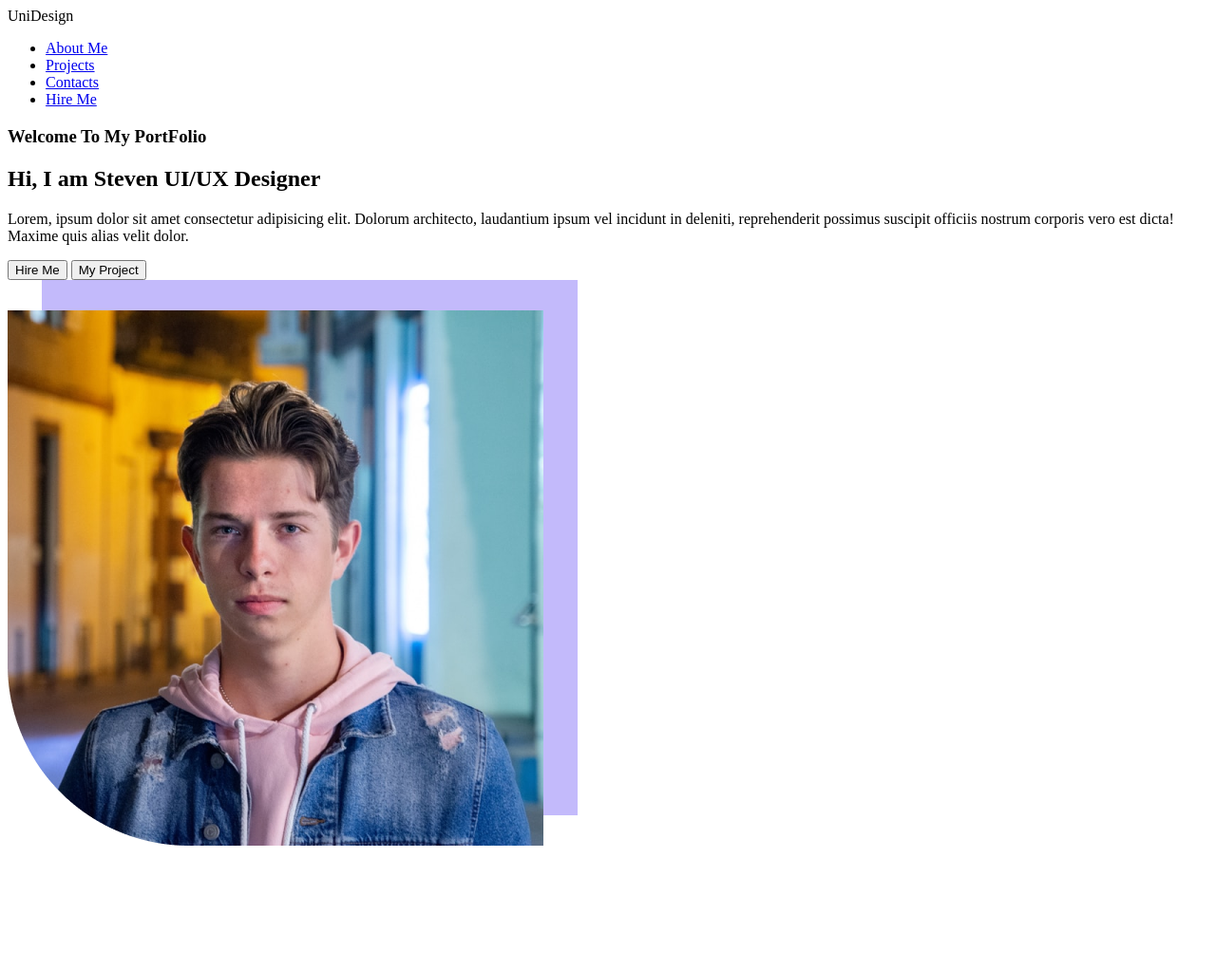
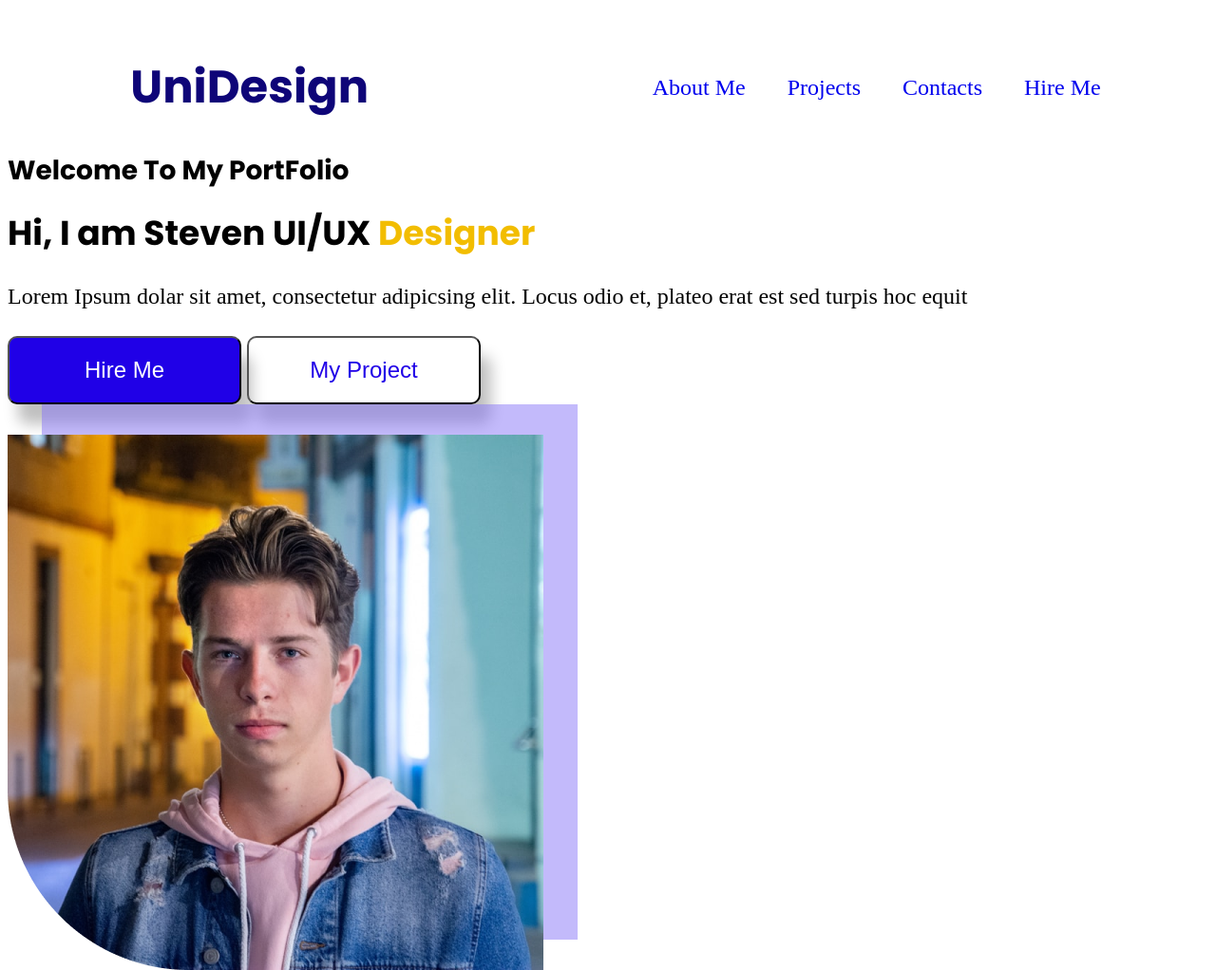
Before and after one commit to magarshak/figma-template, a plain HTML site: page src/index.html in a window 1280 px wide. Shown: the top 1022 px of the page at 95% size. Before the commit the page ends 903 px from the top, so only its background shows below. Drawn offline with Linux system fonts and the light colour scheme; a web font is replaced by a local one.

Commit message:
update index & style files

```diff
--- a/src/index.html
+++ b/src/index.html
@@ -3,9 +3,11 @@
   <head>
     <meta charset="UTF-8">
     <title>Figma Template</title>
+    <link rel="stylesheet" href="../src/style.css">
   </head>
   <body>
     <header>
+      <div class="header-container">
         <span class="logo">UniDesign</span>
         <div class="menu-container">
             <ul class="menu">
@@ -15,13 +17,14 @@
               <li class="menu-item"><a href="#">Hire Me</a></li>
             </ul>
         </div>
+      </div>
     </header>
     <main>
       <section class="welcome">
         <div class="welcome-text-container">
           <h3 class="welcome-subtitle">Welcome To My PortFolio</h3>
           <h1 class="welcome-title">Hi, I am Steven UI/UX <span>Designer</span></h1>
-          <p class="welcome-text">Lorem, ipsum dolor sit amet consectetur adipisicing elit. Dolorum architecto, laudantium ipsum vel incidunt in deleniti, reprehenderit possimus suscipit officiis nostrum corporis vero est dicta! Maxime quis alias velit dolor.</p>
+          <p class="welcome-text">Lorem Ipsum dolar sit amet, consectetur adipicsing elit. Locus odio et, plateo erat est sed turpis hoc equit</p>
           <div>
             <button class="welcome-button blue-button">Hire Me</button>
             <button class="welcome-button transparent-button">My Project</button>
@@ -32,20 +35,33 @@
         </div>
       </section>
 
+      <div class="whitespace"></div>
+
       <section class="about-me">
-
+        <h2>About Me</h2>
       </section>
 
+      <div class="whitespace"></div>
+
       <section class="my-projects">
-
+        <h2>My Projects</h2>
+        <p>Lorem Ipsum is simply dummy text of the printing</p>
       </section>
 
+      <div class="whitespace"></div>
+
       <section class="contact-me">
-
+        <h2>Contact Me</h2>
+        <p>Lorem Ipsum is simply dummy text of the printing</p>
       </section>
+      <div class="whitespace"></div>
     </main>
     <footer>
-
+      <section>
+        <div>
+          <span class="logo">UniDesign</span>
+        </div>
+      </section>
     </footer>
   </body>
 </html>
--- a/src/style.css
+++ b/src/style.css
@@ -1,3 +1,9 @@
+:root {
+    --logo-color: #0E0578;
+    --form-text-color: #000000;
+    --form-background-color: #FFFFFF;
+}
+
 @font-face {
     font-family: Poppins;
     font-weight: 400;
@@ -29,12 +35,87 @@ html {
     line-height: 36px;
 }
 
-header {
+body {
+    width: 100vw;
+    height: 100vh;
+}
+
+a {
+    text-decoration: none;
+}
+
+.header-container {
+    display: flex;
+    justify-content: space-around;
+    align-items: center;
+    margin-top: 50px;
+}
+
+.logo {
+    font-family: Poppins;
+    font-weight: 700;
+    font-size: 2rem;
+    line-height: 2rem;
+    color: var(--logo-color);
+}
+
+.menu-container {
+    width: 40%;
+    /*margin-left: auto;*/
+}
+
+.menu {
     display: flex;
     justify-content: space-between;
+    align-items: center;
 }
 
-menu {
-    display: flex;
-    justify-content: space-between;
+.menu-item {
+    list-style-type: none;
+    color: #686565;
 }
+
+.whitespace {
+    width: 100%;
+    height: 200px;
+}
+
+.welcome-title span {
+    color: rgba(242, 189, 0, 1);
+}
+
+.welcome-button {
+    width: 246px;
+    height: 72px;
+    border-radius: 10px;
+    box-shadow: 11px 21px 15px rgb(0, 0, 0, 0.25);
+
+    font-size: 24px;
+    line-height: 36px;
+}
+
+.blue-button {
+    background-color: rgba(32, 0, 231, 1);
+    color: rgba(255, 255, 255, 1);
+}
+
+.transparent-button {
+    background-color: transparent;
+    color: rgba(32, 0, 231, 1);
+}
+
+.about-me {
+    background-color: rgba(67, 186, 253, 0.06);
+}
+
+.my-projects {
+    background-color: rgba(255, 214, 150, 0.2);
+}
+
+.contact-me {
+    background-color: rgba(67, 186, 253, 0.06);
+}
+
+footer {
+    background-color: rgba(255, 214, 150, 0.2)
+}
```
Lines whose indentation alone changed are shown as unchanged.
